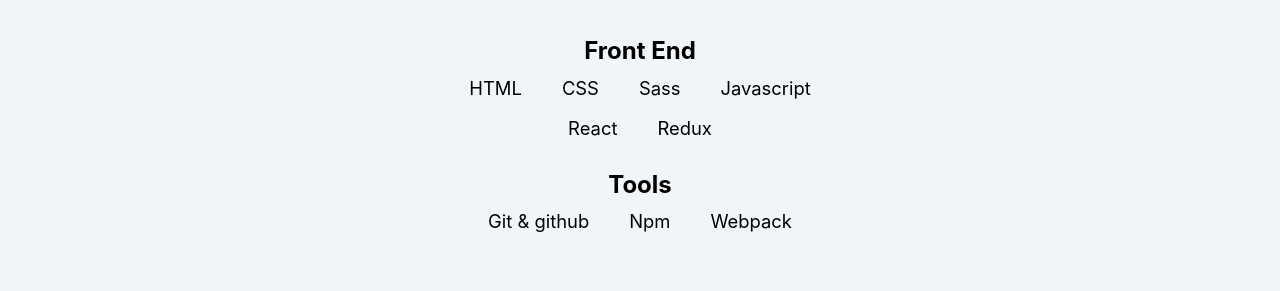
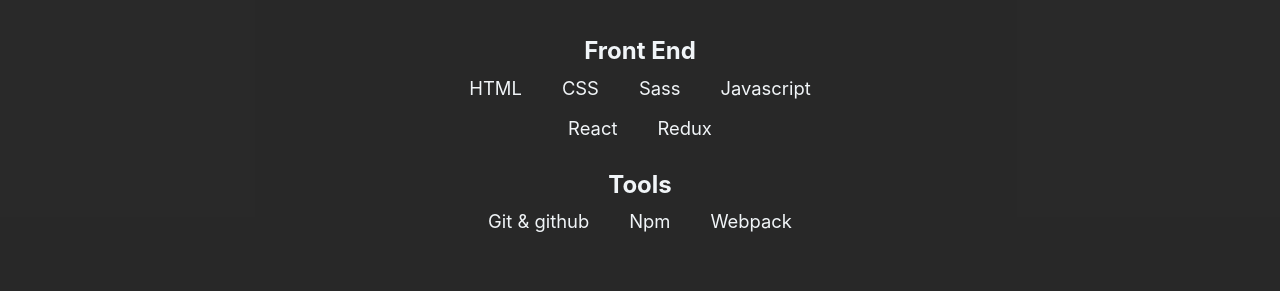
Before and after one commit to Michael-c7/porfolio-website, a React (Create React App) app: page / in a window 1280 px wide. Shown: the part 1054-1345 px from the top of the page. Built offline with nearby package versions, Linux system fonts and the light colour scheme.

Commit message:
V1.5 the background of the welcome section is now a gradient of various shades of black

```diff
--- a/src/index.css
+++ b/src/index.css
@@ -2,6 +2,7 @@
   --primary-red:#d63031;
   --primary-white:#F1F5F8;
   --primary-black:#222222;
+  --second-black:rgba(34, 34, 34, 0.97);
   /*dark to light*/
   --blue-000:#3867d6;
   --blue-050:#4b7bec;
@@ -104,6 +105,24 @@
   height:100vh;
   background-color:var(--primary-black);
   color:var(--primary-white);
+
+
+  background: linear-gradient(-45deg, var(--primary-black) 0%,
+  #303952 25%, #2d3436 50%, #222 75%, #1e272e 100%);
+  background-size:  400% 400%;
+  animation: gradient 20s ease infinite;
+}
+
+@keyframes gradient {
+  0% {
+    background-position: 0%;
+  }
+  50% {
+    background-position: 100%;
+  }
+  100% {
+    background-position: 0%;
+  }
 }
 
 .welcome-msg {
@@ -132,7 +151,9 @@
 
 /*Skills*/
 .skills {
-  background:#F1F5F8;
+  /* background:#F1F5F8; */
+  background:var(--second-black);
+  color:var(--primary-white);
   padding:var(--section-padding);
 }
 
@@ -179,7 +200,7 @@
   flex-wrap: wrap;
   justify-content: center;
   align-items: center;
-  width:40ch;
+  width:35ch;
   line-height: 0;
   font-size: 1.15rem;
 }
@@ -207,10 +228,13 @@
 }
 
 .projects__cards {
-  margin:3rem 0.5rem;
+  margin:3rem auto;
   display:flex;
   justify-content: center;
+  align-items:center;
   flex-wrap: wrap;
+  max-width:1000px;
+  grid-gap:1.5rem;
 }
 
 .project__card {
@@ -262,6 +286,9 @@
 .contact {
   padding:var(--section-padding);
   text-align: center;
+
+  background:var(--second-black);
+  color:var(--primary-white);
 }
 
 
@@ -278,6 +305,8 @@
 .contact__icons .icon {
   font-size:1.75rem;
   margin:0.5rem 0.35rem;
+
+  color:var(--primary-white);
 }
 
 
```
